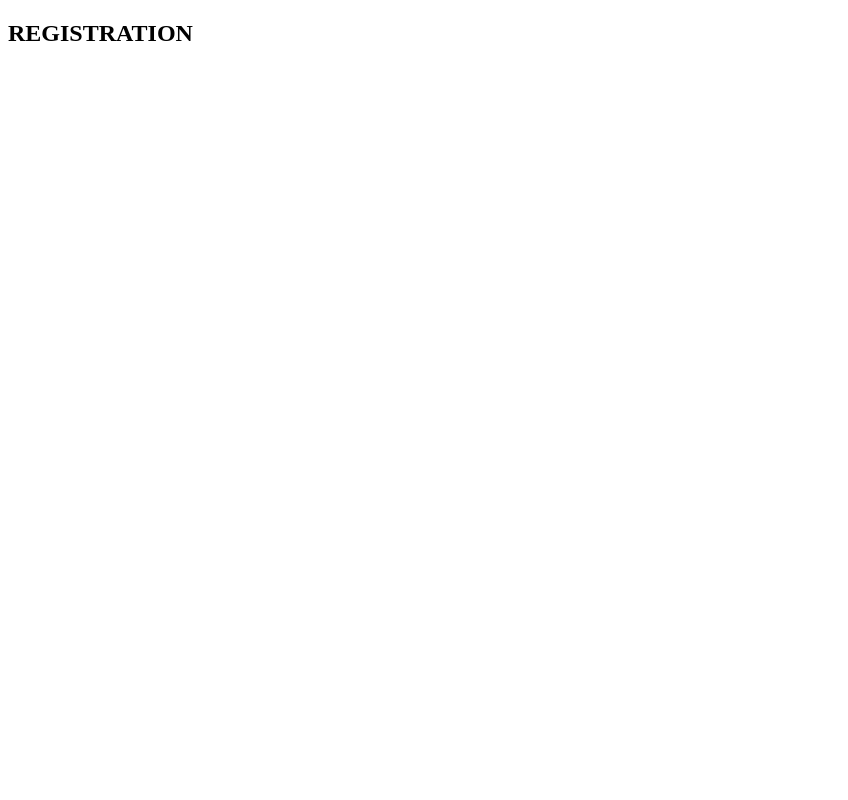
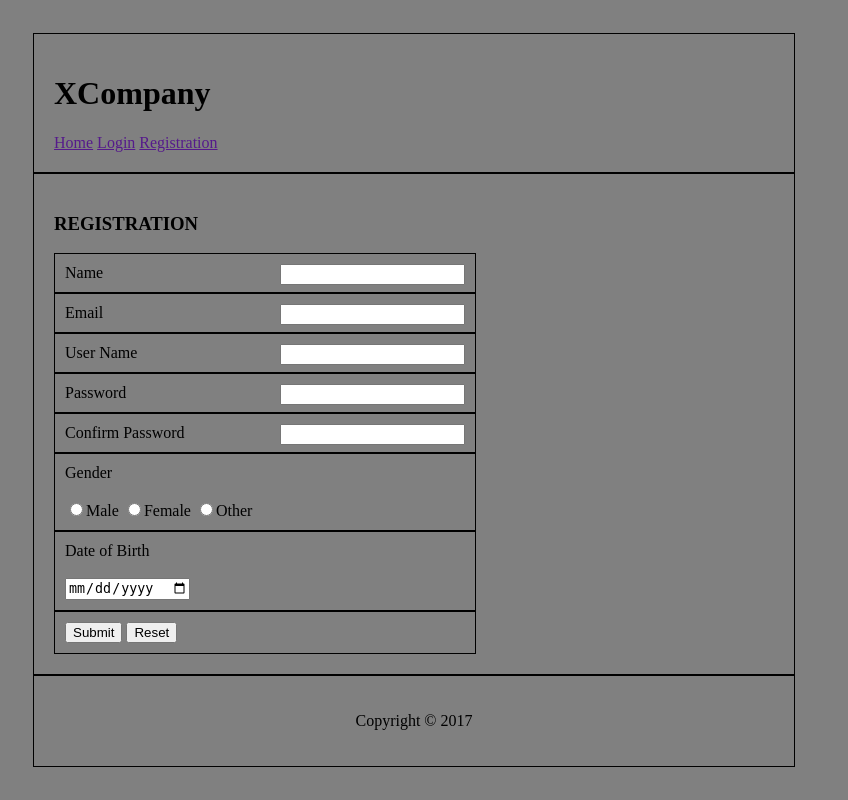
Before and after one commit to username-unavailable-is-not-available/Web-Technologies_19-39872-1, a PHP site: page /registration.php in a window 1280 px wide. Before the commit the part shown is almost empty. Shown: the whole page, without its empty margins (0-848 px from the left). Run offline with PHP 8.4, Linux system fonts and the light colour scheme.

Commit message:
Added RegistrationPage

```diff
--- a/Lab Task 4/loginpage.php
+++ b/Lab Task 4/loginpage.php
@@ -54,11 +54,11 @@
         <h3>LOGIN</h2>
         <form action="<?php echo htmlspecialchars($_SERVER["PHP_SELF"]); ?>" method="POST">
             <div class="loginPage">
-                User Name <input class="loginInput" type="text" name="username" value="<?php echo $username; ?>"><br>
+                User Name <input class="alpha" type="text" name="username" value="<?php echo $username; ?>"><br>
                 <span style="font-size: 12px;" class="error"><?php echo $usernameError; ?></span>
             </div>
             <div class="loginPage">
-                Password <input class="loginInput" type="password" name="password" value="<?php echo $password; ?>"><br>
+                Password <input class="alpha" type="password" name="password" value="<?php echo $password; ?>"><br>
                 <span style="font-size: 12px;" class="error"><?php echo $passwordError; ?></span>
             </div>
             <div class="loginPage">
--- a/Lab Task 4/registration.php
+++ b/Lab Task 4/registration.php
@@ -1,12 +1,64 @@
 <!DOCTYPE html>
 <html lang="en">
+
 <head>
     <meta charset="UTF-8">
     <meta http-equiv="X-UA-Compatible" content="IE=edge">
     <meta name="viewport" content="width=device-width, initial-scale=1.0">
     <title>Registration</title>
+    <link rel="stylesheet" href="style.css">
 </head>
+
 <body>
-    <h2>REGISTRATION</h2>
+    <div>
+        <span>
+            <h1>XCompany</h1>
+            <span><a href="">Home</a></span>
+            <span><a href="">Login</a></span>
+            <span><a href="">Registration</a></span>
+        </span>
+    </div>
+    <div>
+        <h3>REGISTRATION</h3>
+        <form method="POST">
+            <div class="regPage">
+                <span>Name</span>
+                <input type="text" name="name" class="alpha">
+            </div>
+            <div class="regPage">
+                <span>Email</span>
+                <input type="text" name="email" class="alpha">
+            </div>
+            <div class="regPage">
+                <span>User Name</span>
+                <input type="text" name="username" class="alpha">
+            </div>
+            <div class="regPage">
+                <span>Password</span>
+                <input type="text" name="password" class="alpha">
+            </div>
+            <div class="regPage">
+                <span>Confirm Password</span>
+                <input type="text" name="rePassword" class="alpha">
+            </div>
+            <div class="regPage">
+                <Span>Gender</Span><br><br>
+                <input type="radio" name="gender" value="male">Male
+                <input type="radio" name="gender" value="female">Female
+                <input type="radio" name="gender" value="other">Other
+            </div>
+            <div class="regPage">
+                <span>Date of Birth</span><br><br>
+                <input type="date" name="dob">
+            </div>
+            <div class="regPage">
+                <input type="submit" name="submit"> <input type="reset" name="reset">
+            </div>
+        </form>
+    </div>
+    <div style="text-align: center;">
+        <p>Copyright &copy; 2017</p>
+    </div>
 </body>
+
 </html>
--- a/Lab Task 4/style.css
+++ b/Lab Task 4/style.css
@@ -7,12 +7,14 @@ body {
 
 .error {
     color: red;
+    font-size: x-small;
+    font-family: 'mono';
 }
 
 div {
     text-align: left;
-    width: 420px;
-    padding: 10px;
+    width: 720px;
+    padding: 20px 20px 20px 20px;
     border: 1px solid black;
 }
 
@@ -23,6 +25,13 @@ div {
     border: 1px solid black;
 }
 
-.loginInput {
+.alpha {
     float: right;
 }
+
+.regPage {
+    text-align: left;
+    width: 400px;
+    padding: 10px;
+    border: 1px solid black;
+}
```
